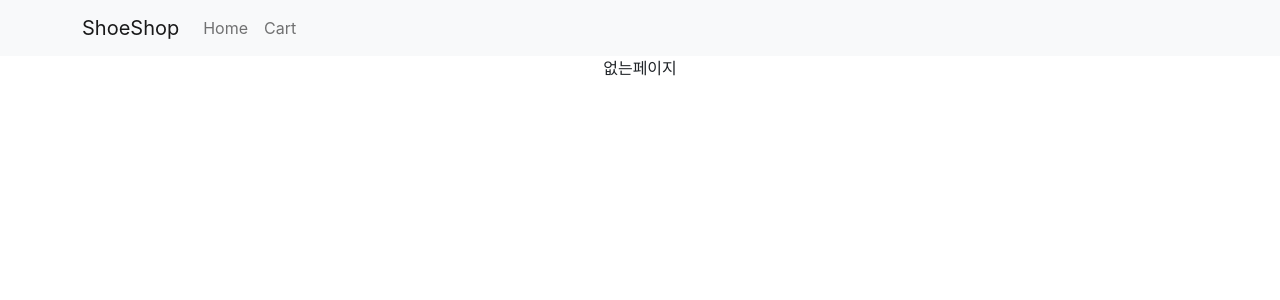
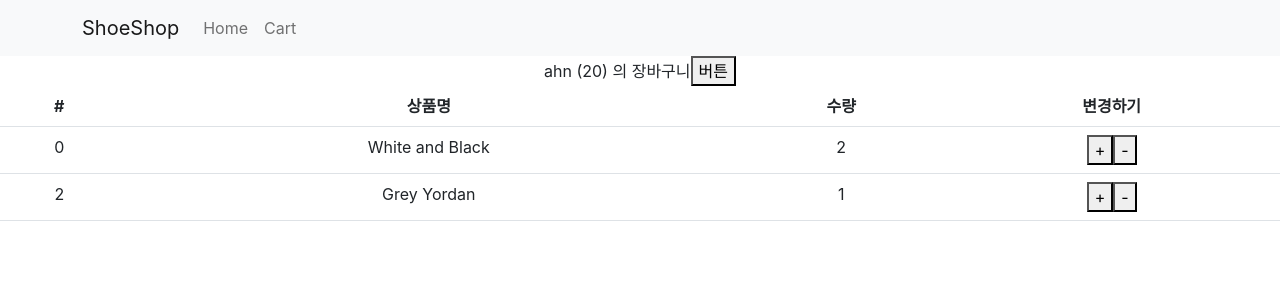
Before and after one commit to autumnly1007/shop, a React (Create React App) app: page /cart in a window 1280 px wide. Shown: the top 300 px of the page. Built offline with nearby package versions, Linux system fonts and the light colour scheme.

Commit message:
redux toolkit

```diff
--- a/package.json
+++ b/package.json
@@ -3,6 +3,7 @@
   "version": "0.1.0",
   "private": true,
   "dependencies": {
+    "@reduxjs/toolkit": "^1.8.6",
     "@testing-library/jest-dom": "^5.16.5",
     "@testing-library/react": "^13.4.0",
     "@testing-library/user-event": "^13.5.0",
@@ -11,6 +12,7 @@
     "react": "^18.2.0",
     "react-bootstrap": "^2.5.0",
     "react-dom": "^18.2.0",
+    "react-redux": "^8.0.4",
     "react-router-dom": "^6.4.2",
     "react-scripts": "5.0.1",
     "styled-components": "^5.3.6",
--- a/src/App.js
+++ b/src/App.js
@@ -7,16 +7,13 @@ import data from './data.js';
 import Item from './component/Item.js';
 import Detail from './pages/Detail.js';
 import About from './pages/About.js';
-import Event from './pages/Event';
+import Event from './pages/Event.js';
+import Cart from './pages/Cart.js';
 import axios from 'axios';
 import { useEffect } from 'react';
-import { createContext } from 'react';
-
-export let Context1 = createContext();
 
 function App() {
   let [shoes, setShoes] = useState(data);
-  let [stock, setStock] = useState([10, 11, 12]);
   let [count, setCount] = useState(2);
   let navigate = useNavigate();
 
@@ -35,7 +32,7 @@ function App() {
             </Nav.Link>
             <Nav.Link
               onClick={() => {
-                navigate('/detail');
+                navigate('/cart');
               }}
             >
               Cart
@@ -102,14 +99,7 @@ function App() {
             </>
           }
         />
-        <Route
-          path='/detail/:id'
-          element={
-            <Context1.Provider value={{ stock, shoes }}>
-              <Detail shoes={shoes} />
-            </Context1.Provider>
-          }
-        />
+        <Route path='/detail/:id' element={<Detail shoes={shoes} />} />
         <Route path='/about' element={<About />}>
           <Route path='member' element={<div>멤버</div>} />
           <Route path='location' element={<div>위치</div>} />
@@ -118,6 +108,7 @@ function App() {
           <Route path='one' element={<div>첫 주문시 양배추즙 서비스</div>} />
           <Route path='two' element={<div>생일기념 쿠폰받기</div>} />
         </Route>
+        <Route path='/cart' element={<Cart />} />
         <Route path='*' element={<div>없는페이지</div>} />
       </Routes>
     </div>
--- /dev/null
+++ b/src/pages/Cart.js
@@ -0,0 +1,73 @@
+import { Table } from 'react-bootstrap';
+import { useDispatch, useSelector } from 'react-redux';
+import { increase, increaseNum, changeName } from './../store/userSlice.js';
+import { deleteItem, increaseCount } from './../store.js';
+
+function Cart() {
+  // 스토어에 있던 state 를 가져오는 함수
+  let state = useSelector((state) => {
+    return state;
+  });
+
+  // 스토어 있던 state 에서 원하는 것만 가져오기
+  let cart = useSelector((state) => {
+    return state.cart;
+  });
+
+  // store.js 에 요청을 보내주는 함수
+  let dispatch = useDispatch();
+
+  return (
+    <div>
+      {state.user.name} ({state.user.age}) 의 장바구니
+      <button
+        onClick={() => {
+          dispatch(increaseNum(100));
+        }}
+      >
+        버튼
+      </button>
+      <Table>
+        <thead>
+          <tr>
+            <th>#</th>
+            <th>상품명</th>
+            <th>수량</th>
+            <th>변경하기</th>
+          </tr>
+        </thead>
+        <tbody>
+          {cart.map((item, idx) => {
+            return (
+              <tr>
+                <td>{item.id}</td>
+                <td>{item.name}</td>
+                <td>{item.count}</td>
+                <td>
+                  <button
+                    onClick={() => {
+                      // redux state 변경
+                      dispatch(increaseCount(item.id));
+                    }}
+                  >
+                    +
+                  </button>
+                  <button
+                    onClick={() => {
+                      // redux state 삭제
+                      dispatch(deleteItem(item.id));
+                    }}
+                  >
+                    -
+                  </button>
+                </td>
+              </tr>
+            );
+          })}
+        </tbody>
+      </Table>
+    </div>
+  );
+}
+
+export default Cart;
--- a/src/pages/Detail.js
+++ b/src/pages/Detail.js
@@ -1,8 +1,9 @@
-import { useContext, useEffect, useState } from 'react';
+import { useEffect, useState } from 'react';
 import { useParams } from 'react-router-dom';
 import styled from 'styled-components';
 import { Nav } from 'react-bootstrap';
-import { Context1 } from './../App.js';
+import { useDispatch } from 'react-redux';
+import { insertItem } from '../store';
 
 let YellowBtn = styled.button`
   background: ${(props) => props.bg};
@@ -11,9 +12,6 @@ let YellowBtn = styled.button`
 `;
 
 function Detail(props) {
-  // object 형식으로 state 를 전달받음
-  const { stock, shoes } = useContext(Context1);
-
   let { id } = useParams();
   let curItem = props.shoes.find((item) => item.id === Number(id));
   let [count, setCount] = useState(0);
@@ -58,6 +56,9 @@ function Detail(props) {
   // 4. useEffect 실행 전에 무언가를 실행해야 하는 경우 return () => { }
   // 5. 특정 state 만 변경해야 하는 경우 [state명] (dependency 설정)
 
+  // store.js 에 요청을 보내주는 함수
+  let dispatch = useDispatch();
+
   return (
     <div className={`container start ${fade2}`}>
       <YellowBtn bg='blue'>버튼</YellowBtn>
@@ -85,7 +86,14 @@ function Detail(props) {
           <h4 className='pt-5'>{curItem.title}</h4>
           <p>{curItem.content}</p>
           <p>{curItem.price}원</p>
-          <button className='btn btn-danger'>주문하기</button>
+          <button
+            className='btn btn-danger'
+            onClick={() => {
+              dispatch(insertItem(curItem));
+            }}
+          >
+            주문하기
+          </button>
         </div>
       </div>
 
@@ -122,14 +130,13 @@ function Detail(props) {
         </Nav.Item>
       </Nav>
 
-      <TabContent tab={tab} />
+      <TabContent tab={tab} shoes={props.shoes} />
     </div>
   );
 }
 
-function TabContent({ tab }) {
+function TabContent({ tab, shoes }) {
   let [fade, setFade] = useState('');
-  let { stock, shoes } = useContext(Context1);
 
   useEffect(() => {
     // 리액트의 automatic batching 기능으로 인해 setTimeout 사용
--- /dev/null
+++ b/src/store.js
@@ -0,0 +1,65 @@
+import { configureStore, createSlice } from '@reduxjs/toolkit';
+import user from './store/userSlice.js';
+
+// Redux store 안에 모든 state 를 넣지 않는 것이 좋음
+// 컴포넌트 간 공유가 필요하지 않은 경우 useState() 만 써도 됨
+
+let stock = createSlice({
+  name: 'stock',
+  initialState: [10, 11, 12],
+  reducers: {
+    changeStock(state) {
+      return state + 1;
+    },
+  },
+});
+
+export let { changeStock } = stock.actions;
+
+let cart = createSlice({
+  name: 'cart',
+  initialState: [
+    { id: 0, name: 'White and Black', count: 2 },
+    { id: 2, name: 'Grey Yordan', count: 1 },
+  ],
+  reducers: {
+    increaseCount(state, action) {
+      //state[action.payload].count += 1; // 정렬 시 문제 발생
+      let num = state.findIndex((obj) => {
+        return obj.id === action.payload;
+      });
+      state[num].count += 1;
+    },
+    insertItem(state, action) {
+      let num = state.findIndex((obj) => {
+        return obj.id === action.payload.id;
+      });
+      if (num === -1) {
+        state.push({ id: action.payload.id, name: action.payload.title, count: 1 });
+      } else {
+        state[num].count += 1;
+      }
+    },
+    deleteItem(state, action) {
+      let num = state.findIndex((obj) => {
+        return obj.id === action.payload;
+      });
+      if (state[num].count === 1) {
+        state.splice(num, 1);
+      } else {
+        state[num].count -= 1;
+      }
+    },
+  },
+});
+
+export let { increaseCount, insertItem, deleteItem } = cart.actions;
+
+export default configureStore({
+  // state 를 여기에 등록해야 사용 가능
+  reducer: {
+    user: user.reducer,
+    stock: stock.reducer,
+    cart: cart.reducer,
+  },
+});
--- /dev/null
+++ b/src/store/userSlice.js
@@ -0,0 +1,26 @@
+import { createSlice } from '@reduxjs/toolkit';
+
+// state 하나를 slice 라고 부름
+let user = createSlice({
+  name: 'user',
+  initialState: { name: 'ahn', age: 20 },
+  reducers: {
+    // state 수정해주는 함수
+    changeName(state) {
+      // object, array 는 return 없이 직접 수정 가능
+      state.name = 'lee';
+    },
+    increase(state) {
+      state.age += 1;
+    },
+    // state 변경 함수에 파라미터 전달받기
+    increaseNum(state, action) {
+      state.age += action.payload; // payload : 전달한 것 (화물)
+    },
+  },
+});
+
+// state 변경함수들(reducers)이 object 로 꺼내어짐
+export let { changeName, increase, increaseNum } = user.actions;
+
+export default user;
```
Also changed, not shown: src/index.js (+7 -2 lines), 1 other file (tests, documents, lock files or other folders).
